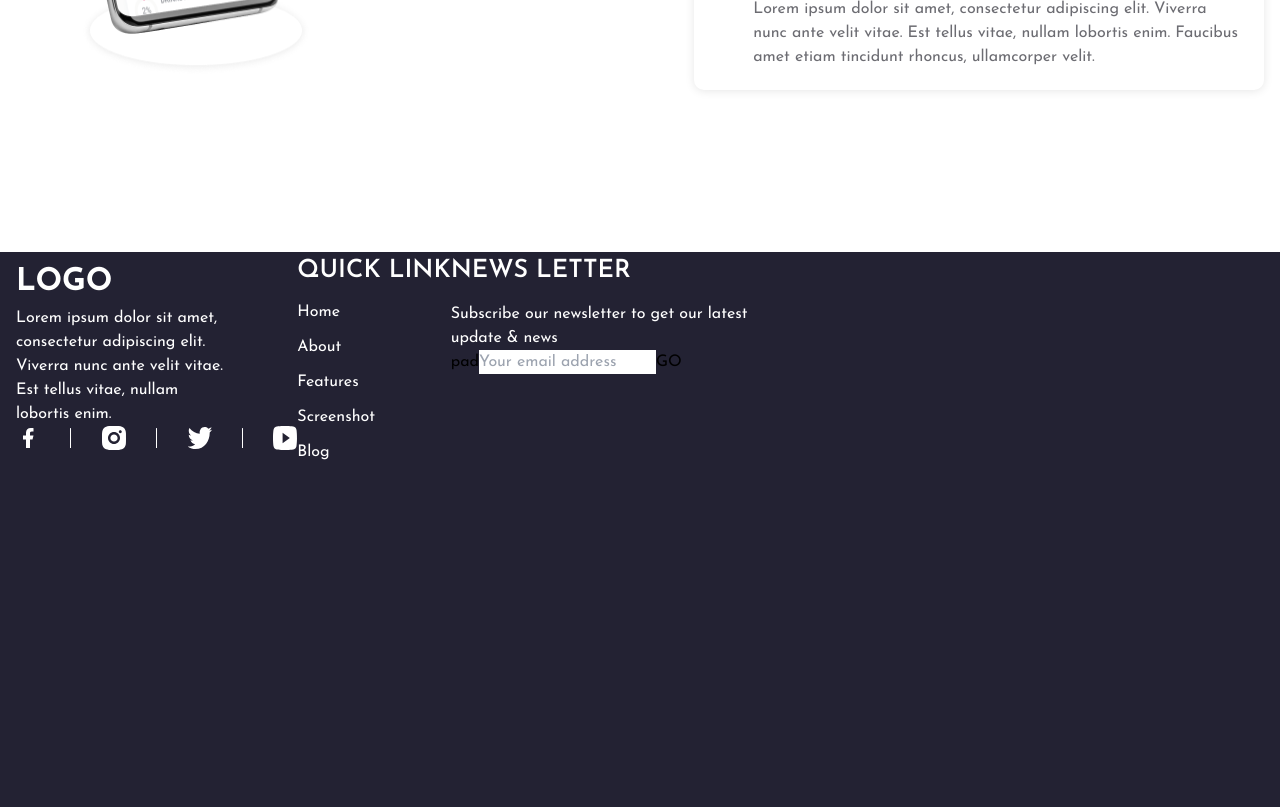
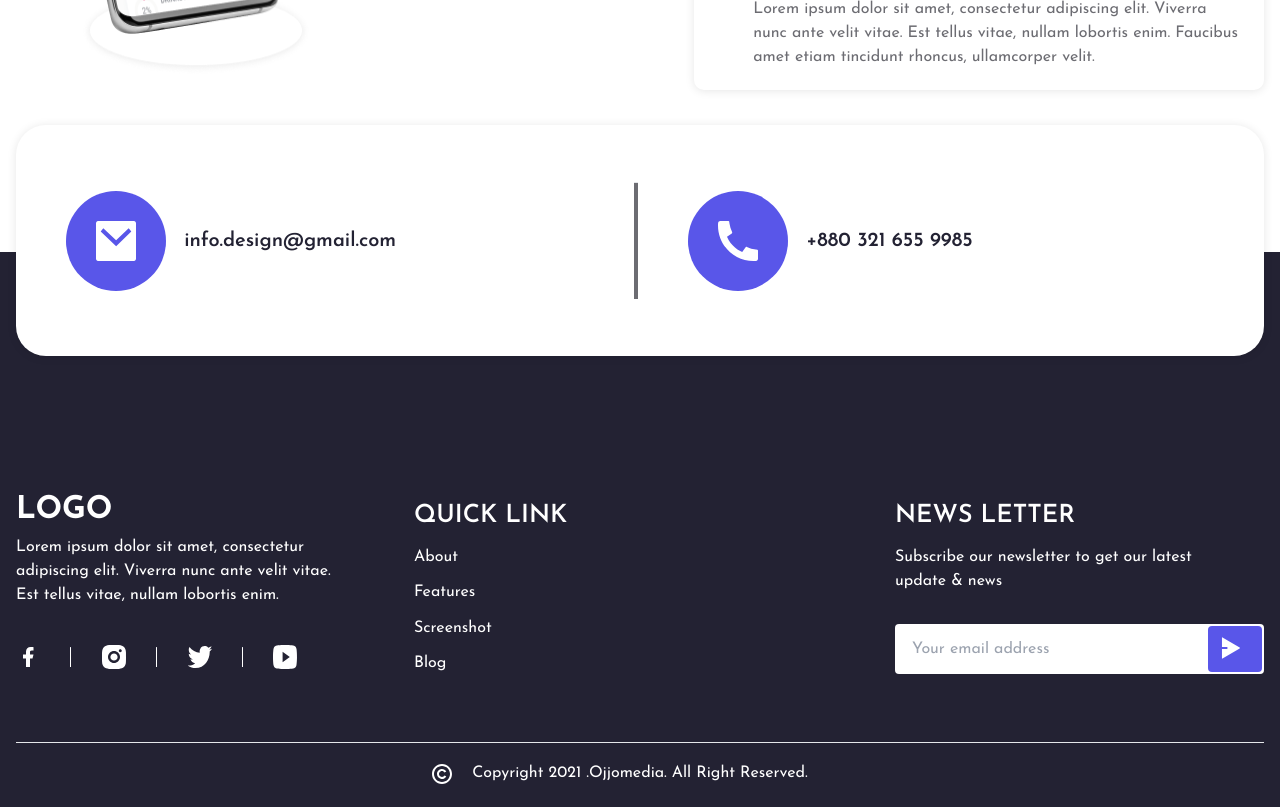
Before and after one commit to Morojenk0/landing-nexjs-ts-practice, a Next.js app: page / in a window 1280 px wide. Shown: the part 2040-2847 px from the top of the page. Before the commit the page ends 2504 px from the top, so only its background shows below. Built offline with nearby package versions, Linux system fonts and the light colour scheme.

Commit message:
finish Footer component

```diff
--- a/app/components/Footer.jsx
+++ b/app/components/Footer.jsx
@@ -1,39 +1,122 @@
 import Link from 'next/link'
+import Image from 'next/image'
 import { v4 as uuidv4 } from 'uuid'
+
+import mail from '../../public/icons/mail-fill.svg'
+import phone from '../../public/icons/phone-fill.svg'
 
 export default function Footer() {
 	return (
-		<footer>
+		<footer className="bg-black">
+			<section className="container">
+				<section className="relative">
+					<div
+						className="absolute left-0 right-0 -mt-[9.7rem] py-[1.87rem] px-[2.12rem] flex flex-col bg-white rounded-[1.875rem] shadow-box-shadow
+						tablet:-mt-[4.7rem] tablet:py-[1.37rem] tablet:px-[1.13rem] tablet:flex-row
+						lg:-mt-[7.9rem] lg:py-[3.56rem] lg:px-[3.13rem]"
+					>
+						<article
+							className="flex flex-col items-center
+							tablet:w-[49.5%]  tablet:flex-row"
+						>
+							<div
+								className="w-[3.125rem] h-[3.125rem] flex items-center justify-center bg-blue rounded-full
+							tablet:w-[3.75rem] tablet:h-[3.75rem]
+							lg:w-[6.25rem] lg:h-[6.25rem]"
+							>
+								<Image
+									className="tablet:w-[1.5rem] tablet:h-[1.5rem]
+									lg:w-[2.5rem] lg:h-[2.5rem]"
+									src={mail}
+									alt="mail"
+								/>
+							</div>
+							<address
+								className="mt-[1.25rem]
+							tablet:mt-[0] tablet:ml-[1.13rem]"
+							>
+								<a
+									className="text-black text-xl uppercase not-italic hover:underline
+									tablet:lowercase"
+									href="mailto:info.design@gmail.com"
+								>
+									info.design@gmail.com
+								</a>
+							</address>
+						</article>
+						<hr
+							className="w-[7.3125rem] h-[.25rem] mt-[1.25rem] mx-auto bg-black
+							tablet:w-[.1875rem] tablet:h-[6.625rem] tablet:mt-[0] tablet:mx-0 tablet:bg-gray
+							lg:w-[.25rem] lg:h-[7.3125rem]"
+						/>
+						<article
+							className="mt-[1.9rem] flex flex-col items-center
+						  tablet:mt-[0] tablet:ml-[1.9rem] tablet:flex-row
+							lg:ml-[3.12rem]"
+						>
+							<div
+								className="w-[3.125rem] h-[3.125rem] flex items-center justify-center bg-blue rounded-full
+							tablet:w-[3.75rem] tablet:h-[3.75rem]
+							lg:w-[6.25rem] lg:h-[6.25rem]"
+							>
+								<Image
+									className="tablet:w-[1.5rem] tablet:h-[1.5rem]
+									lg:w-[2.5rem] lg:h-[2.5rem]"
+									src={phone}
+									alt="phone"
+								/>
+							</div>
+							<address
+								className="mt-[1.25rem]
+							tablet:mt-[0] tablet:ml-[1.13rem]"
+							>
+								<a
+									className="text-black text-xl uppercase not-italic hover:underline
+									tablet:lowercase"
+									href="tel:+880 321 655 9985"
+								>
+									+880 321 655 9985
+								</a>
+							</address>
+						</article>
+					</div>
+				</section>
+			</section>
 			<section className="">
 				<div
-					className="container flex flex-col gap-y-[3.75rem]
-					tablet:flex-row"
+					className="container pt-[13.75rem] pb-[3.75rem] flex flex-col gap-y-[3.75rem]
+					tablet:pt-[8.44rem] tablet:flex-row
+					lg:pt-[14.69rem] lg:pb-[4.20rem]"
 				>
 					<div className="">
 						<article
-							className="max-w-[20.875rem] mt-[.06rem]
-						tablet:max-w-[13.3125rem] tablet:mt-[.44rem]
-						desktop:max-w-[20.875rem] desktop:mt-[.06rem]"
+							className="max-w-[20.875rem]
+						tablet:max-w-[13.3125rem]
+						lg:max-w-[20.875rem]"
 						>
 							<h2 className="text-white text-[1.95313rem]/[2.95313rem] font-bold uppercase">
 								logo
 							</h2>
-							<p className="text-white text-base">
-								<span className="">
+							<p
+								className="mt-[.06rem] text-white text-base
+							tablet:mt-[.44rem]
+							lg:mt-[.06rem]"
+							>
+								<span className="tablet:hidden lg:block">
 									Lorem ipsum dolor sit amet, consectetur adipiscing elit.
 									Viverra nunc ante velit vitae. Est tellus vitae, nullam
 									lobortis enim.
 								</span>
-								<span className="hidden">
+								<span className="hidden tablet:block lg:hidden">
 									Lorem ipsum dolor sit amet, consectetur adipiscing elit.
 									Viverra nunc ante velit vitae.
 								</span>
 							</p>
 						</article>
-						<div>
 						<ul
 							className="mt-[2.4rem] flex flex-row gap-x-[1.9rem] items-center
-							tablet:mt-[0]"
+							tablet:mt-[1.9rem] tablet:gap-x-[1.2rem]
+							lg:gap-x-[1.9rem] lg:mt-[2.4rem]"
 						>
 							<li>
 								<a
@@ -42,11 +125,7 @@ export default function Footer() {
 									target="_blank"
 								>
 									<svg
-											className="group box-content -m-2 p-2 transition hover:scale-125"
-											width="24"
-											height="24"
-											viewBox="0 0 24 24"
-											fill="none"
+										className="group w-[1.5rem] h-[1.5rem] box-content -m-2 p-2 transition hover:scale-125"
 										xmlns="http://www.w3.org/2000/svg"
 									>
 										<g clipPath="url(#clip0_152_752)">
@@ -77,11 +156,7 @@ export default function Footer() {
 									target="_blank"
 								>
 									<svg
-											className="group box-content -m-2 p-2 transition hover:scale-125"
-											width="24"
-											height="24"
-											viewBox="0 0 24 24"
-											fill="none"
+										className="group w-[1.5rem] h-[1.5rem] box-content -m-2 p-2 transition hover:scale-125"
 										xmlns="http://www.w3.org/2000/svg"
 									>
 										<g clipPath="url(#clip0_152_754)">
@@ -113,11 +188,7 @@ export default function Footer() {
 									target="_blank"
 								>
 									<svg
-											className="group box-content -m-2 p-2 transition hover:scale-125"
-											width="24"
-											height="24"
-											viewBox="0 0 24 24"
-											fill="none"
+										className="group w-[1.5rem] h-[1.5rem] box-content -m-2 p-2 transition hover:scale-125"
 										xmlns="http://www.w3.org/2000/svg"
 									>
 										<g clipPath="url(#clip0_152_756)">
@@ -149,11 +220,7 @@ export default function Footer() {
 									target="_blank"
 								>
 									<svg
-											className="group box-content -m-2 p-2 transition hover:scale-125"
-											width="24"
-											height="24"
-											viewBox="0 0 24 24"
-											fill="none"
+										className="group w-[1.5rem] h-[1.5rem] box-content -m-2 p-2 transition hover:scale-125"
 										xmlns="http://www.w3.org/2000/svg"
 									>
 										<g clipPath="url(#clip0_152_758)">
@@ -177,13 +244,15 @@ export default function Footer() {
 							</li>
 						</ul>
 					</div>
-					</div>
-					<ul className="flex flex-col gap-y-[.69rem]">
+					<ul
+						className="flex flex-col gap-y-[.69rem]
+						tablet:ml-[1.5rem] tablet:mt-[.65rem]
+						lg:ml-[4rem]"
+					>
 						<li>
 							<h2 className="text-white text-2xl uppercase">quick link</h2>
 						</li>
 						{[
-							['home', '/'],
 							['about', '#about'],
 							['features', '#features'],
 							['screenshot', '#screenshot'],
@@ -199,33 +268,84 @@ export default function Footer() {
 							</li>
 						))}
 					</ul>
-					<div>
+					<div className="tablet:ml-auto tablet:mt-[.65rem]">
 						<article
 							className="max-w-[18.625rem]
-						tablet:max-[13.3125rem]
-						desktop:max-w-[18.625rem]"
+						tablet:max-w-[13.3125rem]
+						lg:max-w-[18.625rem]"
 						>
 							<h2 className="text-white text-2xl uppercase">news letter</h2>
 							<p
 								className="mt-[.69rem] text-white text-base
 							tablet:mt-[.81rem]
-							desktop:mt-[.69rem]"
+							lg:mt-[.69rem]"
 							>
 								Subscribe our newsletter to get our latest update & news
 							</p>
 						</article>
-						<form>
-							pad
+						<form
+							className="max-w-[21.4375rem] mt-[2.06rem] p-[.125rem] flex justify-between bg-white rounded
+							tablet:max-w-[13.3125rem] tablet:mt-[1.9rem]
+							lg:min-w-[23.0625rem]"
+						>
 							<input
-								className=""
+								className="w-full py-[.7rem] px-[.94rem] bg-transparent text-gray text-base outline-none focus:placeholder:text-transparent
+								tablet:text-sm
+								lg:text-base"
 								type="mail"
 								placeholder="Your email address"
 							/>
-							<button>GO</button>
+							<button
+								className="w-[3.8rem] bg-blue rounded
+								tablet:w-[4rem]"
+								type="submit"
+							>
+								<svg
+									className="ml-[.81rem]"
+									width="24"
+									height="24"
+									viewBox="0 0 24 24"
+									fill="none"
+									xmlns="http://www.w3.org/2000/svg"
+								>
+									<g clipPath="url(#clip0_152_772)">
+										<path
+											d="M0.818359 11.9996H6.3956V9.99962H0.818359V0.845618C0.818373 0.758732 0.839432 0.67335 0.879461 0.597888C0.91949 0.522425 0.977107 0.459486 1.04663 0.415275C1.11616 0.371063 1.19519 0.347106 1.27595 0.345763C1.3567 0.34442 1.43639 0.365739 1.50715 0.407618L18.6683 10.5616C18.7412 10.6048 18.8019 10.6682 18.8443 10.7452C18.8866 10.8223 18.9089 10.9101 18.9089 10.9996C18.9089 11.0891 18.8866 11.177 18.8443 11.254C18.8019 11.331 18.7412 11.3945 18.6683 11.4376L1.50715 21.5916C1.43639 21.6335 1.3567 21.6548 1.27595 21.6535C1.19519 21.6521 1.11616 21.6282 1.04663 21.584C0.977107 21.5398 0.91949 21.4768 0.879461 21.4013C0.839432 21.3259 0.818373 21.2405 0.818359 21.1536V11.9996Z"
+											fill="white"
+										/>
+									</g>
+									<defs>
+										<clipPath id="clip0_152_772">
+											<rect
+												width="18.5908"
+												height="22"
+												fill="white"
+												transform="translate(0.818359)"
+											/>
+										</clipPath>
+									</defs>
+								</svg>
+							</button>
 						</form>
 					</div>
 				</div>
 			</section>
+			<div className="container">
+				<hr className="w-full h-[.0625rem] bg-[#fff]" />
+			</div>
+			<section
+				className="pt-[1.25rem] pb-[1.75rem] flex items-center justify-center
+			tablet:pt-[1.12rem] tablet:pb-[1.38rem]"
+			>
+				<p
+					className="relative text-[#fff] text-sm
+					before:absolute before:content-[url('../public/icons/copyright-line.svg')] before:w-[1.125rem] before:h-[1.125rem] before:-ml-[2.3rem] before:inset-y-0 before:left-0 before:my-auto
+					tablet:text-base
+					lg:before:-ml-[2.5rem]"
+				>
+					Copyright 2021 .Ojjomedia. All Right Reserved.
+				</p>
+			</section>
 		</footer>
 	)
 }
--- a/app/components/Navigation.jsx
+++ b/app/components/Navigation.jsx
@@ -99,11 +99,7 @@ export default function Navigation() {
 							['https://twitter.com', twitter],
 							['https://youtube.com', youtube],
 						].map(([link, imageSrc]) => (
-							<li
-								key={() => {
-									uuidv4()
-								}}
-							>
+							<li key={uuidv4()}>
 								<a
 									href={link}
 									target="_blank"
--- a/app/layout.tsx
+++ b/app/layout.tsx
@@ -22,7 +22,7 @@ export default function RootLayout({
 			<body className={`${josefinSans.className}`}>
 				{children}
 				<Footer />
-				{/* rewrite navigation */}
+				{/* check absolute horizontal center */}
 			</body>
 		</html>
 	)
```
Also changed, not shown: public/icons/copyright-line-dark.svg (added), public/icons/copyright-line.svg. Lines whose indentation alone changed are shown as unchanged.
